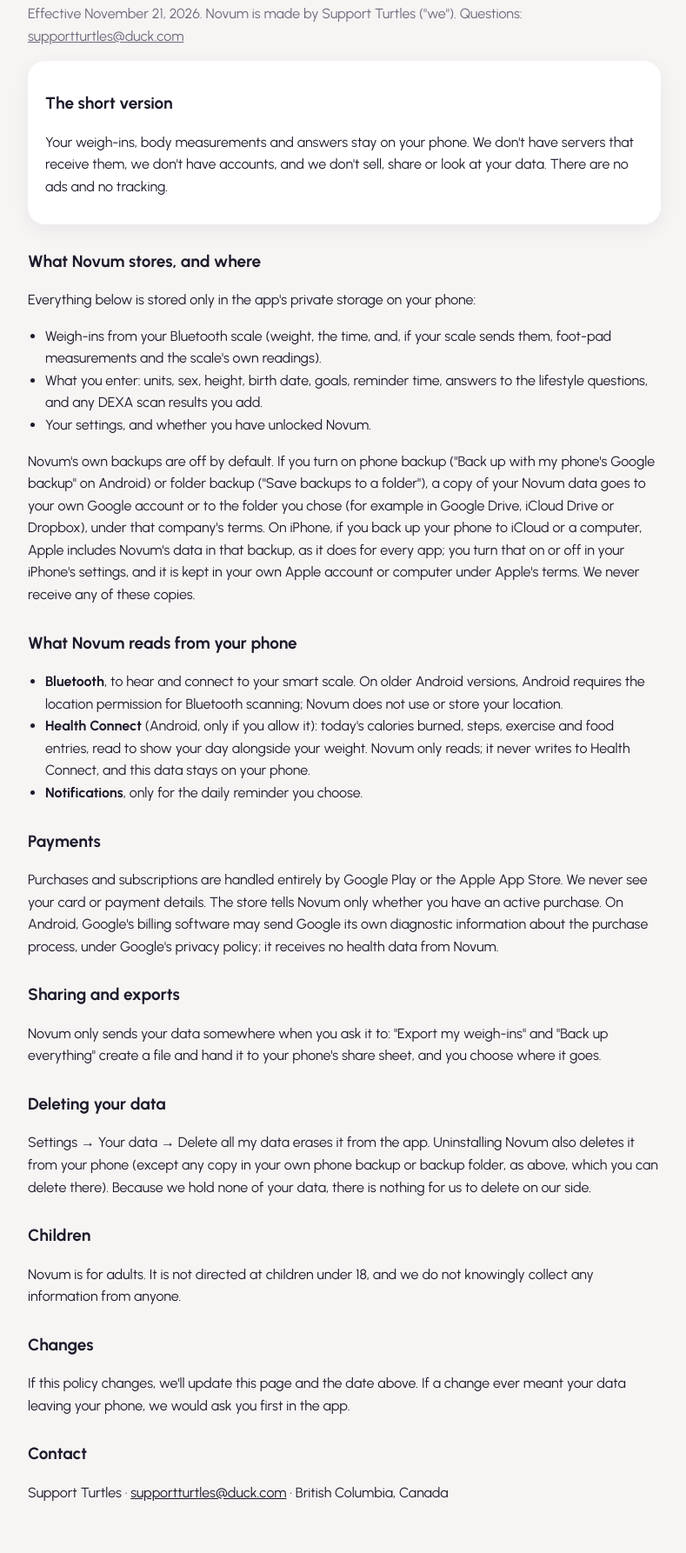
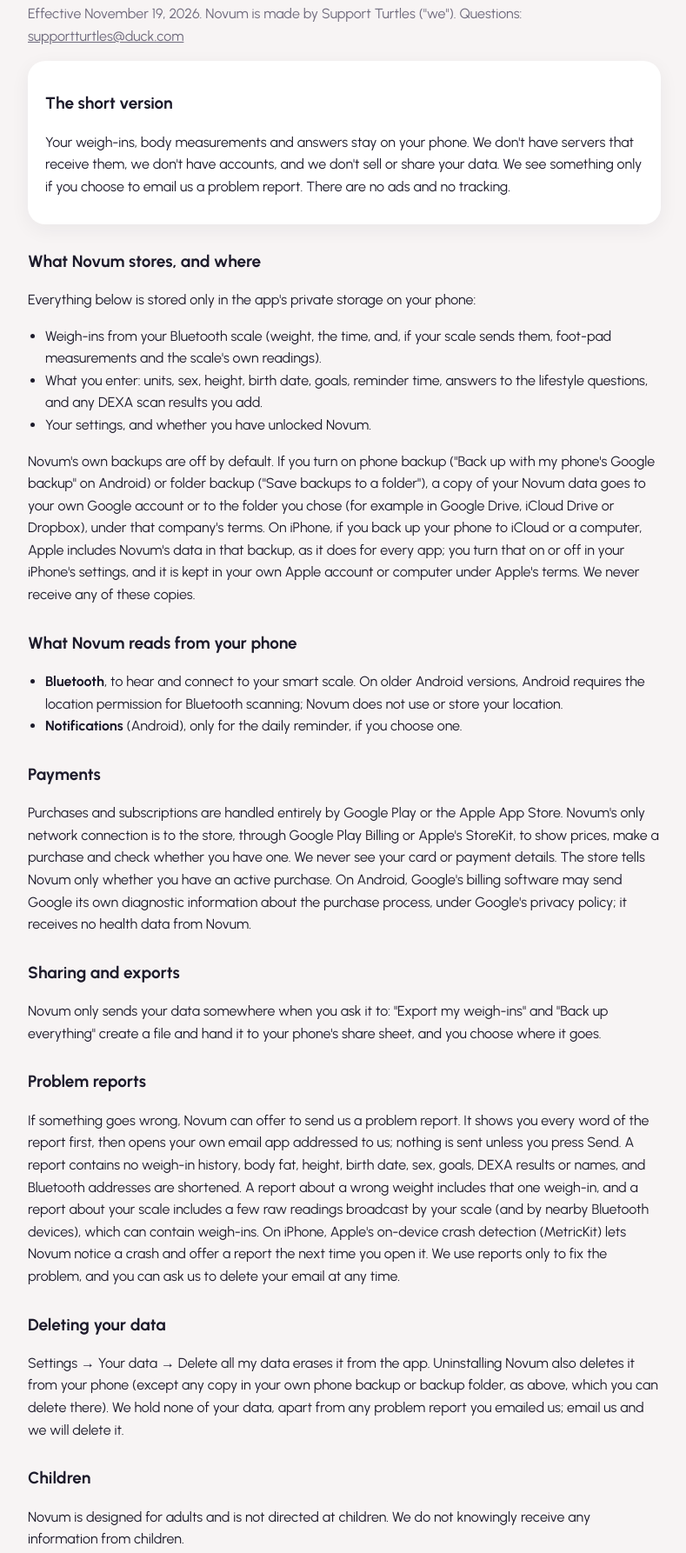
Before and after one commit to rbanks71981-stack/rbanks71981-stack.github.io, a plain HTML site: page novum-privacy.html in a window 1280 px wide. Shown: the part 168-1954 px from the top of the page at 87% size, without its empty margins (244-1033 px from the left). Drawn offline with Linux system fonts and the light colour scheme.

Commit message:
Novum pages: drop Health Connect and scale brands, explain the free 7 days, add problem reports, effective 2026-11-19
Co-Authored-By: Claude Opus 5.5 <noreply@anthropic.com>

```diff
--- a/novum-privacy.html
+++ b/novum-privacy.html
@@ -11,10 +11,10 @@ a{color:inherit}ul{padding-left:20px}nav a{margin-right:14px}
 </style></head><body><main>
 <nav class="s"><a href="novum-support.html">Support</a><a href="novum-privacy.html"><b>Privacy</b></a><a href="novum-terms.html">Terms of Use</a></nav>
 <div class="logo">novum</div><h1>Privacy <b>Policy</b></h1>
-<p class="s">Effective November 21, 2026. Novum is made by Support Turtles ("we"). Questions: <a href="mailto:supportturtles@duck.com">supportturtles@duck.com</a></p>
+<p class="s">Effective November 19, 2026. Novum is made by Support Turtles ("we"). Questions: <a href="mailto:supportturtles@duck.com">supportturtles@duck.com</a></p>
 
 <div class="card"><h2>The short version</h2>
-<p>Your weigh-ins, body measurements and answers stay on your phone. We don't have servers that receive them, we don't have accounts, and we don't sell, share or look at your data. There are no ads and no tracking.</p></div>
+<p>Your weigh-ins, body measurements and answers stay on your phone. We don't have servers that receive them, we don't have accounts, and we don't sell or share your data. We see something only if you choose to email us a problem report. There are no ads and no tracking.</p></div>
 
 <h2>What Novum stores, and where</h2>
 <p>Everything below is stored only in the app's private storage on your phone:</p>
@@ -28,21 +28,23 @@ a{color:inherit}ul{padding-left:20px}nav a{margin-right:14px}
 <h2>What Novum reads from your phone</h2>
 <ul>
 <li><b>Bluetooth</b>, to hear and connect to your smart scale. On older Android versions, Android requires the location permission for Bluetooth scanning; Novum does not use or store your location.</li>
-<li><b>Health Connect</b> (Android, only if you allow it): today's calories burned, steps, exercise and food entries, read to show your day alongside your weight. Novum only reads; it never writes to Health Connect, and this data stays on your phone.</li>
-<li><b>Notifications</b>, only for the daily reminder you choose.</li>
+<li><b>Notifications</b> (Android), only for the daily reminder, if you choose one.</li>
 </ul>
 
 <h2>Payments</h2>
-<p>Purchases and subscriptions are handled entirely by Google Play or the Apple App Store. We never see your card or payment details. The store tells Novum only whether you have an active purchase. On Android, Google's billing software may send Google its own diagnostic information about the purchase process, under Google's privacy policy; it receives no health data from Novum.</p>
+<p>Purchases and subscriptions are handled entirely by Google Play or the Apple App Store. Novum's only network connection is to the store, through Google Play Billing or Apple's StoreKit, to show prices, make a purchase and check whether you have one. We never see your card or payment details. The store tells Novum only whether you have an active purchase. On Android, Google's billing software may send Google its own diagnostic information about the purchase process, under Google's privacy policy; it receives no health data from Novum.</p>
 
 <h2>Sharing and exports</h2>
 <p>Novum only sends your data somewhere when you ask it to: "Export my weigh-ins" and "Back up everything" create a file and hand it to your phone's share sheet, and you choose where it goes.</p>
 
+<h2>Problem reports</h2>
+<p>If something goes wrong, Novum can offer to send us a problem report. It shows you every word of the report first, then opens your own email app addressed to us; nothing is sent unless you press Send. A report contains no weigh-in history, body fat, height, birth date, sex, goals, DEXA results or names, and Bluetooth addresses are shortened. A report about a wrong weight includes that one weigh-in, and a report about your scale includes a few raw readings broadcast by your scale (and by nearby Bluetooth devices), which can contain weigh-ins. On iPhone, Apple's on-device crash detection (MetricKit) lets Novum notice a crash and offer a report the next time you open it. We use reports only to fix the problem, and you can ask us to delete your email at any time.</p>
+
 <h2>Deleting your data</h2>
-<p>Settings → Your data → Delete all my data erases it from the app. Uninstalling Novum also deletes it from your phone (except any copy in your own phone backup or backup folder, as above, which you can delete there). Because we hold none of your data, there is nothing for us to delete on our side.</p>
+<p>Settings → Your data → Delete all my data erases it from the app. Uninstalling Novum also deletes it from your phone (except any copy in your own phone backup or backup folder, as above, which you can delete there). We hold none of your data, apart from any problem report you emailed us; email us and we will delete it.</p>
 
 <h2>Children</h2>
-<p>Novum is for adults. It is not directed at children under 18, and we do not knowingly collect any information from anyone.</p>
+<p>Novum is designed for adults and is not directed at children. We do not knowingly receive any information from children.</p>
 
 <h2>Changes</h2>
 <p>If this policy changes, we'll update this page and the date above. If a change ever meant your data leaving your phone, we would ask you first in the app.</p>
```
Also changed, not shown: novum-support.html (+1 -1 lines), novum-terms.html (+5 -3 lines).
